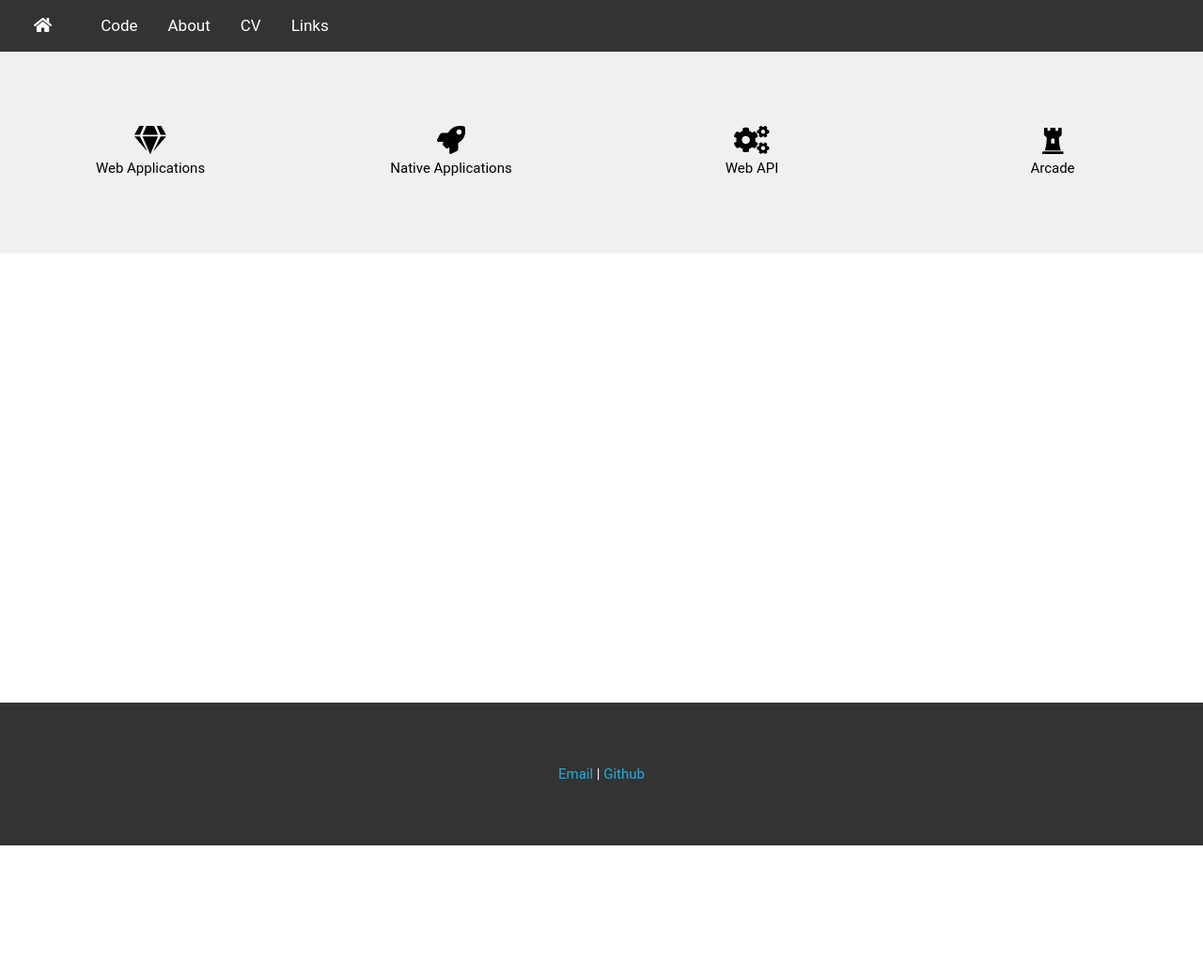
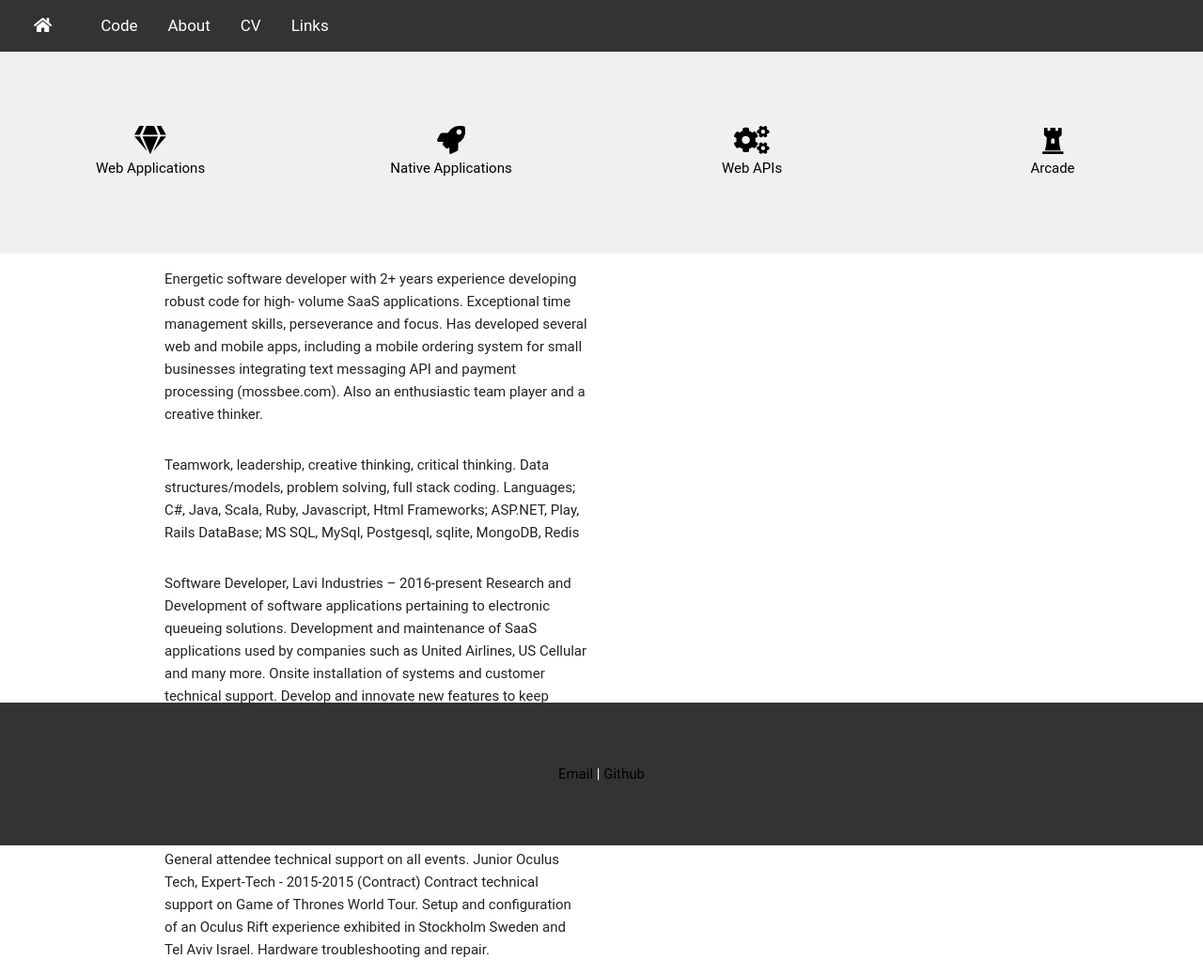
Before and after one commit to wynk182/portfolio, a Jekyll site: the page built from index.html, in a window 1280 px wide. Shown: the whole page at 94% size. Built offline with Jekyll 4.4.1, drawn with Linux system fonts in a browser that asks for light colours; before the commit the page ends 900 px from its top, so only the background shows below that.

Commit message:
adding stuff

```diff
--- a/_layouts/default.html
+++ b/_layouts/default.html
@@ -28,10 +28,8 @@
 
 	       <div class="jumbo _dark footer">
                <a href="mailto:wynk182@gmail.com" style="text-decoration: none;">Email</a> |
-               <a href="https://github.com/wynk182" style="text-decoration: none;">Github</a>
+               <a href="https://github.com/wynk182" target="_blank" style="text-decoration: none;">Github</a>
             </div>
-
-
 
 		</body>
         <script src="js/beauter.min.js"></script>
--- a/index.html
+++ b/index.html
@@ -4,10 +4,54 @@ title: Michael Wynkoop Portfolio
 ---
 	<div class="jumbo _cream">
         <div class="row">
-            <div class="col m3"><i class="fas fa-gem fa-2x"></i><br/>Web Applications</div>
-	       <div class="col m3"><i class="fas fa-rocket fa-2x"></i><br/>Native Applications</div>
-	       <div class="col m3"><i class="fas fa-cogs fa-2x"></i><br/>Web API</div>
-            <div class="col m3"><i class="fas fa-chess-rook fa-2x"></i><br/>Arcade</div>
+            <div class="col m3"><a href="#web_applications"><i class="fas fa-gem fa-2x"></i><br/>Web Applications</a></div>
+	       <div class="col m3"><a href="#native_apps"><i class="fas fa-rocket fa-2x"></i><br/>Native Applications</a></div>
+	       <div class="col m3"><a href="#apis"><i class="fas fa-cogs fa-2x"></i><br/>Web APIs</a></div>
+            <div class="col m3"><a href="#arcade"><i class="fas fa-chess-rook fa-2x"></i><br/>Arcade</a></div>
         </div>
 
 	</div>
+
+<div class="container" id="web_applications">
+    <div class="col m6">
+        Energetic software developer with 2+ years experience developing robust code for high- volume SaaS applications. Exceptional time management skills, perseverance and focus. Has developed several web and mobile apps, including a mobile ordering system for small businesses integrating text messaging API and payment processing (mossbee.com). Also an enthusiastic team player and a creative thinker.
+    </div>
+    <div class="col m6">
+
+    </div>
+</div>
+<div class="container" id="native_apps">
+    <div class="col m6">
+        Teamwork, leadership, creative thinking, critical thinking. Data structures/models, problem solving, full stack coding. Languages; C#, Java, Scala, Ruby, Javascript, Html Frameworks; ASP.NET, Play, Rails
+DataBase; MS SQL, MySql, Postgesql, sqlite, MongoDB, Redis
+    </div>
+    <div class="col m6">
+
+    </div>
+</div>
+<div class="container" id="apis">
+    <div class="col m6">
+        Software Developer, Lavi Industries – 2016-present
+Research and Development of software applications pertaining to electronic queueing solutions. Development and maintenance of SaaS applications used by companies such as United Airlines, US Cellular and many more. Onsite installation of systems and customer technical support. Develop and innovate new features to keep software modern and relevant.
+    </div>
+    <div class="col m6">
+
+    </div>
+</div>
+<div class="container" id="arcade">
+    <div class="col m6">
+        Technical Project Manager, GPJ - 2012-2016
+Contracted Onsite Tech, logistical support and Equipment sourcing. Event set up and planning. Configuration of onsite equipment and applications, networking for events registration and POS system applications. General attendee technical support on all events.
+Junior Oculus Tech, Expert-Tech - 2015-2015 (Contract)
+Contract technical support on Game of Thrones World Tour. Setup and configuration of an Oculus Rift experience exhibited in Stockholm Sweden and Tel Aviv Israel. Hardware troubleshooting and repair.
+    </div>
+    <div class="col m6">
+
+    </div>
+</div>
+<style>
+    a{
+        text-decoration: none;
+        color: black;
+    }
+</style>
```
